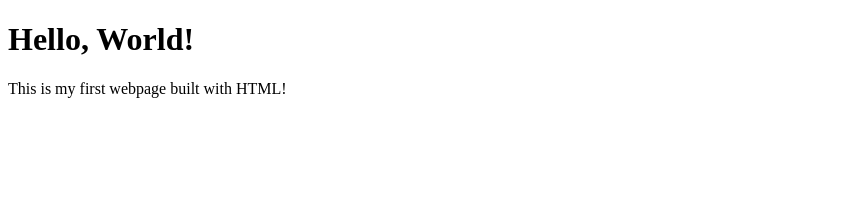
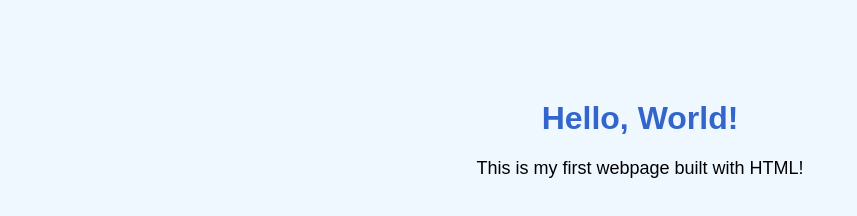
Before and after one commit to CHANGEMIND5/my-first-website, a plain HTML site: page index.html in a window 1280 px wide. Shown: the whole page, without its empty margins (0-857 px from the left). Drawn offline with Linux system fonts and the light colour scheme.

Commit message:
Update index.html

```diff
--- a/index.html
+++ b/index.html
@@ -8,3 +8,21 @@
     <p>This is my first webpage built with HTML!</p>
   </body>
 </html>
+<head>
+    <title>My First Webpage</title>
+    <style>
+      body {
+        background-color: #f0f8ff;
+        font-family: 'Arial', sans-serif;
+        text-align: center;
+        margin-top: 100px;
+<img src="https://upload.wikimedia.org/wikipedia/commons/thumb/0/04/Xi_Jinping_%28November_2024%29_02.jpg/250px-Xi_Jinping_%28November_2024%29_02.jpg" alt="샘플 이미지" />
+      }
+      h1 {
+        color: #3366cc;
+      }
+      p {
+        font-size: 18px;
+      }
+    </style>
+  </head>
```
